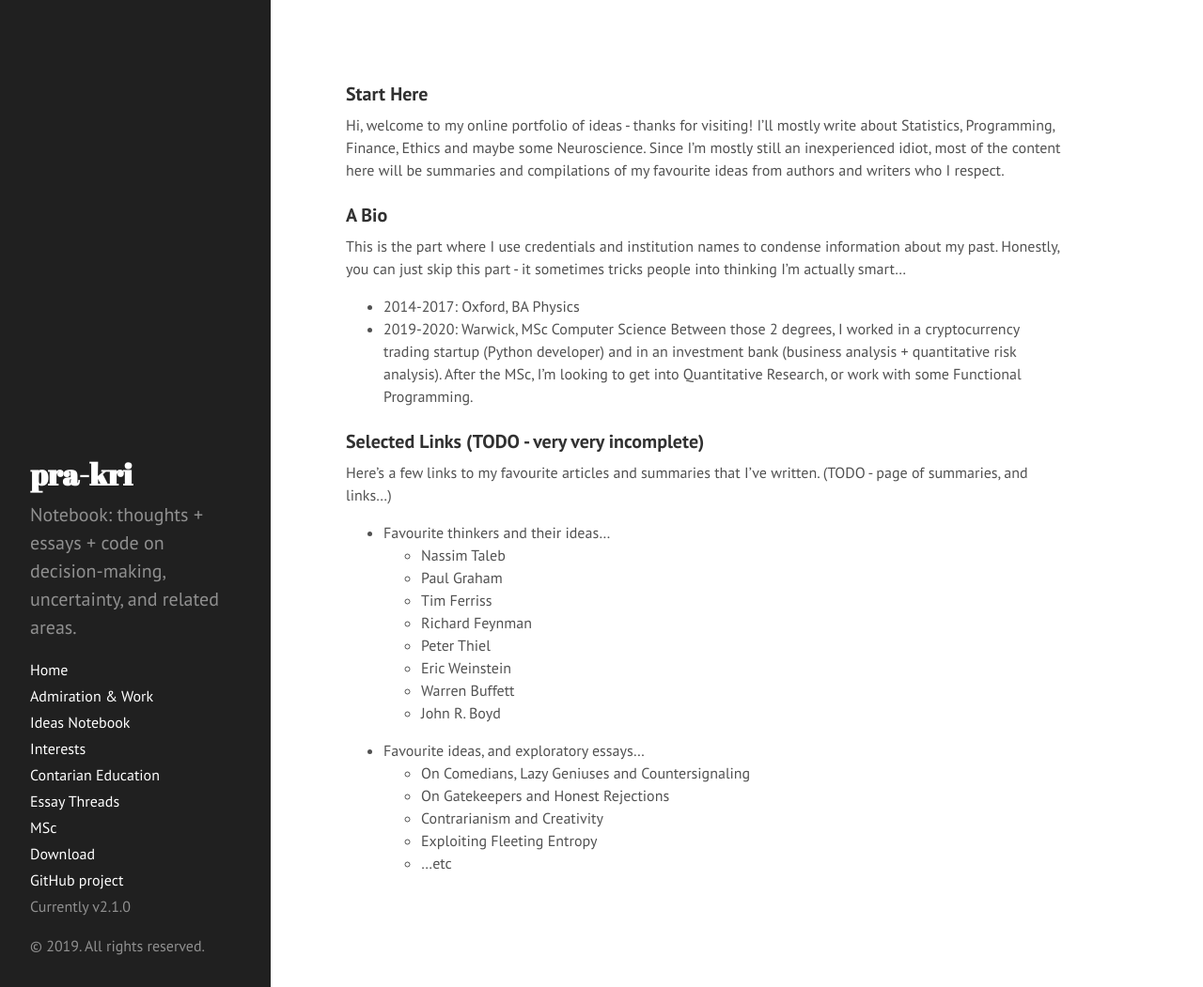
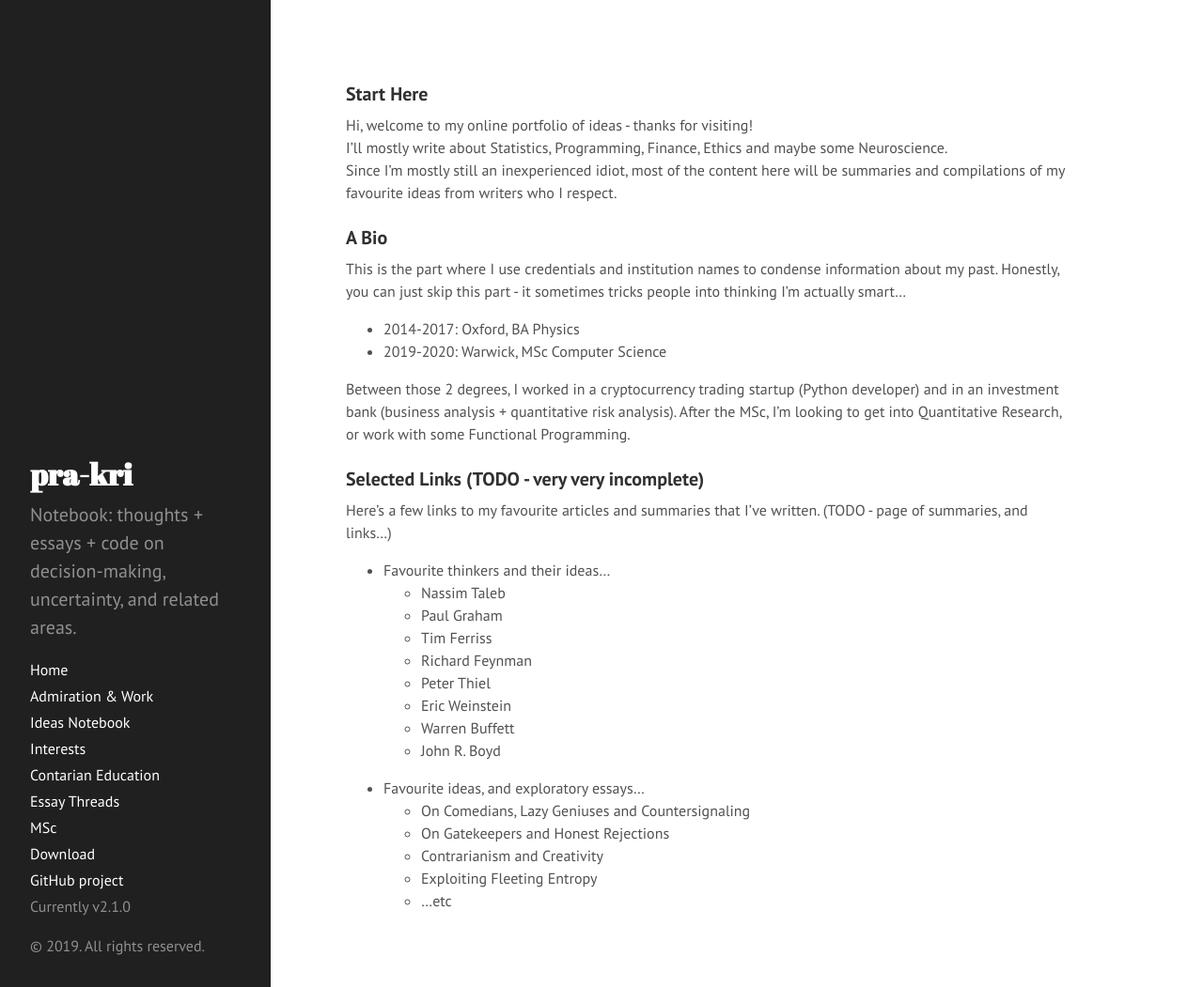
Before and after one commit to pra-kri/pra-kri.github.io, a Jekyll site: the page built from index.md, in a window 1280 px wide and 1051 px high. Shown: the whole window at 94% size. Built offline with Jekyll 4.4.1, drawn with Linux system fonts in a browser that asks for light colours; Markdown is read by kramdown in place of the engine named in the settings.

Commit message:
Update index.md

```diff
--- a/index.md
+++ b/index.md
@@ -4,15 +4,16 @@ title: Home
 ---
 
 ### Start Here
-Hi, welcome to my online portfolio of ideas - thanks for visiting!
-I'll mostly write about Statistics, Programming, Finance, Ethics and maybe some Neuroscience.
-Since I'm mostly still an inexperienced idiot, most of the content here will be summaries and compilations of my favourite ideas from authors and writers who I respect.
+Hi, welcome to my online portfolio of ideas - thanks for visiting! <br>
+I'll mostly write about Statistics, Programming, Finance, Ethics and maybe some Neuroscience.<br>
+Since I'm mostly still an inexperienced idiot, most of the content here will be summaries and compilations of my favourite ideas from writers who I respect.
 
 ### A Bio
 This is the part where I use credentials and institution names to condense information about my past.
 Honestly, you can just skip this part - it sometimes tricks people into thinking I'm actually smart...
 * 2014-2017: Oxford, BA Physics
 * 2019-2020: Warwick, MSc Computer Science
+
 Between those 2 degrees, I worked in a cryptocurrency trading startup (Python developer) and in an investment bank (business analysis + quantitative risk analysis).
 After the MSc, I'm looking to get into Quantitative Research, or work with some Functional Programming.
 
```
